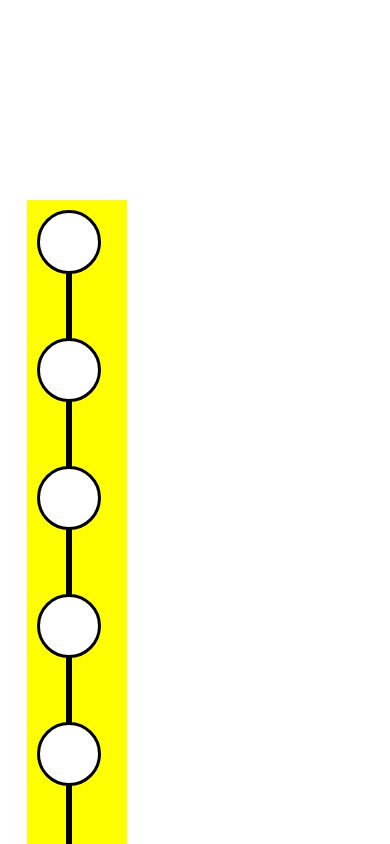
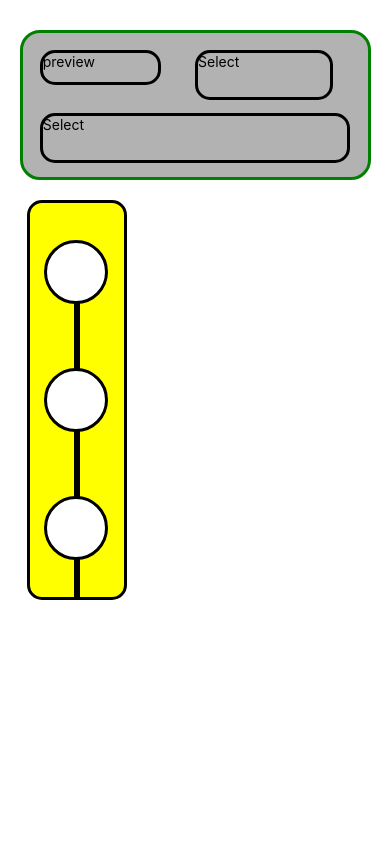
Before and after one commit to JordanKlaers/BLE_Chroma, a React Native app: screen / in a window 390 px wide. Shown: the top 844 px of the page. Built offline with nearby package versions, Linux system fonts and the light colour scheme.

Commit message:
timline fits on screen, scrolls well. need to fix button layout for the controls

```diff
--- a/App.js
+++ b/App.js
@@ -3,6 +3,7 @@ import React from 'react';
 import { AppRegistry, Text, View, StyleSheet, Flatlist, ScrollView, TouchableHighlight, Alert} from 'react-native';
 import Timeline from './components/timeline'
 import ColorPicker from './components/colorPicker.js';
+import Control from './components/control.js';
 
 export default class App extends React.Component {
   constructor(props) {
@@ -65,10 +66,12 @@ export default class App extends React.Component {
   render() {
     return (
       <View style={styles.position}>
-        <ScrollView contentContainerStyle={styles.container}>
+        <Control>
+        </Control>
+
           <Timeline timelineSelectfunction={this.timelineSelectfunction} colors={this.state.pattern}></Timeline>
-          <ColorPicker pickingAColor={this.pickingAColor} currentColor={this.theState.colorPicked} colorSelect={this.colorSelect} timelineSelect={this.state.timelineSelect}></ColorPicker>
-        </ScrollView>
+
+        <ColorPicker pickingAColor={this.pickingAColor} currentColor={this.theState.colorPicked} colorSelect={this.colorSelect} timelineSelect={this.state.timelineSelect}></ColorPicker>
       </View>
     );
   }
@@ -77,12 +80,10 @@ export default class App extends React.Component {
 
 
 const styles = StyleSheet.create({
-  container: {
-    // height: '150%'
-    // flex: 1,
-    // backgroundColor: 'blue',
-    // alignItems: 'center',
-    // justifyContent: 'center',
+  contentContainer: {
+    'paddingVertical': 20,
+    // 'top': 100,
+    'marginTop': '10%'
   },
   position: {
     'position': 'relative'
--- a/components/control.js
+++ b/components/control.js
@@ -0,0 +1,113 @@
+import React, { Component } from 'react';
+import { AppRegistry, Text, View, StyleSheet, Flatlist, ScrollView, TouchableHighlight, Alert, Slider} from 'react-native';
+// import LinearGradient from 'react-native-linear-gradient';
+
+
+
+
+export default class Control extends Component {
+
+
+  constructor(props) {
+    super(props);
+    this.state = {click: "clicked"};
+  }
+
+  styles = StyleSheet.create({
+    container: {
+      'position': 'relative',
+      'top': 30,
+      'marginLeft': '5%',
+      'backgroundColor': 'rgba(0,0,0,.3)',
+      'borderRadius': 20,
+      'borderColor': 'green',
+      'borderWidth': 3,
+      'width': '90%',
+      'height': 150,
+    },
+    preview: {
+      'position': 'absolute',
+      'width': '35%',
+      'height': 35,
+      'margin': '5%',
+      'borderRadius': 15,
+      'borderColor': 'black',
+      'borderWidth': 3,
+    },
+    clear: {
+      'position': 'absolute',
+      'width': '40%',
+      'height': 50,
+      'margin': '5%',
+      'marginLeft': '50%',
+      'borderRadius': 15,
+      'borderColor': 'black',
+      'borderWidth': 3
+    },
+    upload: {
+      'position': 'absolute',
+      'width': '90%',
+      'height': 50,
+      'margin': '5%',
+      'marginTop': 80,
+      'borderRadius': 15,
+      'borderColor': 'black',
+      'borderWidth': 3
+    },
+    blue: {
+      'height': 30,
+      'backgroundColor': "blue",
+      'margin': '7%'
+    },
+    sliderContainer: {
+      'height': 30,
+      'margin': '7%',
+      'borderRadius': 32,
+      'borderColor': 'white',
+      'borderWidth': 3
+    },
+    select:{
+      'height': 60,
+      'margin': '7%',
+      'borderRadius': 15,
+      'borderColor': 'white',
+      'borderWidth': 3
+    }
+  });
+
+  componentDidMount(){
+
+  }
+
+
+  render() {
+
+      return (
+        <View style={this.styles.container}>
+          <TouchableHighlight style={this.styles.preview}>
+            <View>
+              <Text>
+                preview
+              </Text>
+            </View>
+          </TouchableHighlight>
+          <TouchableHighlight style={this.styles.clear}>
+            <View>
+              <Text>
+                Select
+              </Text>
+            </View>
+          </TouchableHighlight>
+          <TouchableHighlight style={this.styles.upload}>
+            <View>
+              <Text>
+                Select
+              </Text>
+            </View>
+          </TouchableHighlight>
+        </View>
+      );
+
+    }
+
+}
--- a/components/timeline.js
+++ b/components/timeline.js
@@ -7,153 +7,18 @@ import ColorPicker from './colorPicker.js';
 var styles = StyleSheet.create({
   line: {
     'position': 'relative',
-    'left': '10%',
+    // 'left': '10%',
     'top': 10,
-    'marginLeft': 29,
-    'marginTop': '10%',
-    'width': 6,
-    'height': 1200,
-    'backgroundColor': 'black'
-  },
-  box1: {
-    'position': 'relative',
-    'marginBottom': 64,
-    // 'marginTop': '-315%',
-    'top': -1200,
-    'left': '10%',
-    'width': 64,
-    'height': 64,
-    'backgroundColor': 'white',
-    "borderRadius": 32,
+    'marginLeft': '47%',
+    'marginTop': '30%',
+    // 'marginBottom': '15%',
+    'width': 0,
+    "height": '92%',
+    // 'height': 1200,
+    // 'backgroundColor': 'black',
+    'borderRadius': 3,
     'borderColor': 'black',
-    'borderWidth': 3,
-    'zIndex': 3
-  },
-  box2: {
-    'position': 'relative',
-    'marginBottom': 64,
-    // 'top': '-50%',
-    'top': -1200,
-    'left': '10%',
-    'width': 64,
-    'height': 64,
-    'backgroundColor': 'white',
-    "borderRadius": 32,
-    'borderColor': 'black',
-    'borderWidth': 3,
-    'zIndex': 3
-  },
-  box3: {
-    'position': 'relative',
-    'marginBottom': 64,
-    // 'top': '-40%',
-    'top': -1200,
-    'left': '10%',
-    'width': 64,
-    'height': 64,
-    'backgroundColor': 'white',
-    "borderRadius": 32,
-    'borderColor': 'black',
-    'borderWidth': 3,
-    'zIndex': 3
-  },
-  box4: {
-    'position': 'relative',
-    'marginBottom': 64,
-    // 'top': '-30%',
-    'top': -1200,
-    'left': '10%',
-    'width': 64,
-    'height': 64,
-    'backgroundColor': 'white',
-    "borderRadius": 32,
-    'borderColor': 'black',
-    'borderWidth': 3,
-    'zIndex': 3
-  },
-  box5: {
-    'position': 'relative',
-    'marginBottom': 64,
-    // 'top': '-20%',
-    'top': -1200,
-    'left': '10%',
-    'width': 64,
-    'height': 64,
-    'backgroundColor': 'white',
-    "borderRadius": 32,
-    'borderColor': 'black',
-    'borderWidth': 3,
-    'zIndex': 3
-  },
-  box6: {
-    'position': 'relative',
-    'marginBottom': 64,
-    // 'top': '-10%',
-    'top': -1200,
-    'left': '10%',
-    'width': 64,
-    'height': 64,
-    'backgroundColor': 'white',
-    "borderRadius": 32,
-    'borderColor': 'black',
-    'borderWidth': 3,
-    'zIndex': 3
-  },
-  box7: {
-    'position': 'relative',
-    'marginBottom': 64,
-    // 'top': '0%',
-    'top': -1200,
-    'left': '10%',
-    'width': 64,
-    'height': 64,
-    'backgroundColor': 'white',
-    "borderRadius": 32,
-    'borderColor': 'black',
-    'borderWidth': 3,
-    'zIndex': 3
-  },
-  box8: {
-    'position': 'relative',
-    'marginBottom': 64,
-    // 'top': '10%',
-    'top': -1200,
-    'left': '10%',
-    'width': 64,
-    'height': 64,
-    'backgroundColor': 'white',
-    "borderRadius": 32,
-    'borderColor': 'black',
-    'borderWidth': 3,
-    'zIndex': 3
-  },
-  box9: {
-    'position': 'relative',
-    'marginBottom': 64,
-    // 'top': '20%',
-    'top': -1200,
-    'left': '10%',
-    'width': 64,
-    'height': 64,
-    'backgroundColor': 'white',
-    "borderRadius": 32,
-    'borderColor': 'black',
-    'borderWidth': 3,
-    'zIndex': 3
-  },
-  box10: {
-    'position': 'relative',
-    'marginBottom': 64,
-    // 'top': '30%',
-    'top': -1200,
-    'left': '10%',
-    'width': 64,
-    'height': 64,
-    'backgroundColor': 'white',
-    "borderRadius": 32,
-    'borderColor': 'black',
-    'borderWidth': 3,
-    'zIndex': 3
+    'borderWidth': 3
   },
   buttonText: {
     fontSize: 18,
@@ -163,10 +28,13 @@ var styles = StyleSheet.create({
     backgroundColor: 'transparent',
   },
   container:{
-    'top': 200,
+    'top': 50,
     'left': '7%',
+    'borderRadius': 15,
+    'borderColor': 'black',
+    'borderWidth': 3,
     // 'marginBottom': 100,
-    'height': 1500,
+    'height': 400,
     'backgroundColor': 'yellow',
     'width': 100
     // 'flex': 1,
@@ -207,7 +75,7 @@ export default class Timeline extends Component {
       'marginBottom': 64,
       // 'marginTop': '-315%',
       'top': -1200,
-      'left': '10%',
+      'left': '15%',
       'width': 64,
       'height': 64,
       'backgroundColor': this.props.colors[0] || "white",
@@ -220,7 +88,7 @@ export default class Timeline extends Component {
         'marginBottom': 64,
         // 'top': '-50%',
         'top': -1200,
-        'left': '10%',
+        'left': '15%',
         'width': 64,
         'height': 64,
         'backgroundColor': this.props.colors[1] || "white",
@@ -234,7 +102,7 @@ export default class Timeline extends Component {
         'marginBottom': 64,
         // 'top': '-40%',
         'top': -1200,
-        'left': '10%',
+        'left': '15%',
         'width': 64,
         'height': 64,
         'backgroundColor': this.props.colors[2] || "white",
@@ -248,7 +116,7 @@ export default class Timeline extends Component {
         'marginBottom': 64,
         // 'top': '-30%',
         'top': -1200,
-        'left': '10%',
+        'left': '15%',
         'width': 64,
         'height': 64,
         'backgroundColor': this.props.colors[3] || 'white',
@@ -262,7 +130,7 @@ export default class Timeline extends Component {
         'marginBottom': 64,
         // 'top': '-20%',
         'top': -1200,
-        'left': '10%',
+        'left': '15%',
         'width': 64,
         'height': 64,
         'backgroundColor': this.props.colors[4] ||'white',
@@ -276,7 +144,7 @@ export default class Timeline extends Component {
         'marginBottom': 64,
         // 'top': '-10%',
         'top': -1200,
-        'left': '10%',
+        'left': '15%',
         'width': 64,
         'height': 64,
         'backgroundColor': this.props.colors[5] ||'white',
@@ -290,7 +158,7 @@ export default class Timeline extends Component {
         'marginBottom': 64,
         // 'top': '0%',
         'top': -1200,
-        'left': '10%',
+        'left': '15%',
         'width': 64,
         'height': 64,
         'backgroundColor': this.props.colors[6]||'white',
@@ -304,7 +172,7 @@ export default class Timeline extends Component {
         'marginBottom': 64,
         // 'top': '10%',
         'top': -1200,
-        'left': '10%',
+        'left': '15%',
         'width': 64,
         'height': 64,
         'backgroundColor': this.props.colors[7] ||'white',
@@ -318,7 +186,7 @@ export default class Timeline extends Component {
         'marginBottom': 64,
         // 'top': '20%',
         'top': -1200,
-        'left': '10%',
+        'left': '15%',
         'width': 64,
         'height': 64,
         'backgroundColor': this.props.colors[8] || 'white',
@@ -332,7 +200,7 @@ export default class Timeline extends Component {
         'marginBottom': 64,
         // 'top': '30%',
         'top': -1200,
-        'left': '10%',
+        'left': '15%',
         'width': 64,
         'height': 64,
         'backgroundColor':  this.props.colors[9] || 'white',
@@ -345,6 +213,7 @@ export default class Timeline extends Component {
 
     return (
       <View style={styles.container}>
+        <ScrollView contentContainerStyle={styles.contentContainer}>
           <View style={styles.line}>
           </View>
           <TouchableHighlight style={dynamicStyle.one} onPress={() => this.props.timelineSelectfunction(0) }>
@@ -387,64 +256,8 @@ export default class Timeline extends Component {
             <View >
             </View>
           </TouchableHighlight>
+        </ScrollView>
       </View>
     );
   }
 }
-
-// skip this line if using Create React Native App
-// AppRegistry.registerComponent('AwesomeProject', () => HelloWorldApp);
-{/* <View style={styles.box4}>
-</View>
-<View style={styles.box5}>
-</View>
-<View style={styles.box6}>
-</View>
-<View style={styles.box7}>
-</View>
-<View style={styles.box8}>
-</View>
-<View style={styles.box9}>
-</View>
-<View style={styles.box10}>
-</View>
-<View style={styles.box11}>
-</View>
-<View style={styles.box12}>
-</View>
-<View style={styles.box13}>
-</View>
-<View style={styles.box14}>
-</View>
-<View style={styles.box15}>
-</View>
-<View style={styles.box16}>
-</View>
-<View style={styles.box17}>
-</View>
-<View style={styles.box18}>
-</View>
-<View style={styles.box19}>
-</View>
-<View style={styles.box20}>
-</View>
-<View style={styles.box21}>
-</View>
-<View style={styles.box22}>
-</View>
-<View style={styles.box23}>
-</View>
-<View style={styles.box24}>
-</View>
-<View style={styles.box25}>
-</View>
-<View style={styles.box26}>
-</View>
-<View style={styles.box27}>
-</View>
-<View style={styles.box28}>
-</View>
-<View style={styles.box29}>
-</View>
-<View style={styles.box30}>
-</View> */}
```
